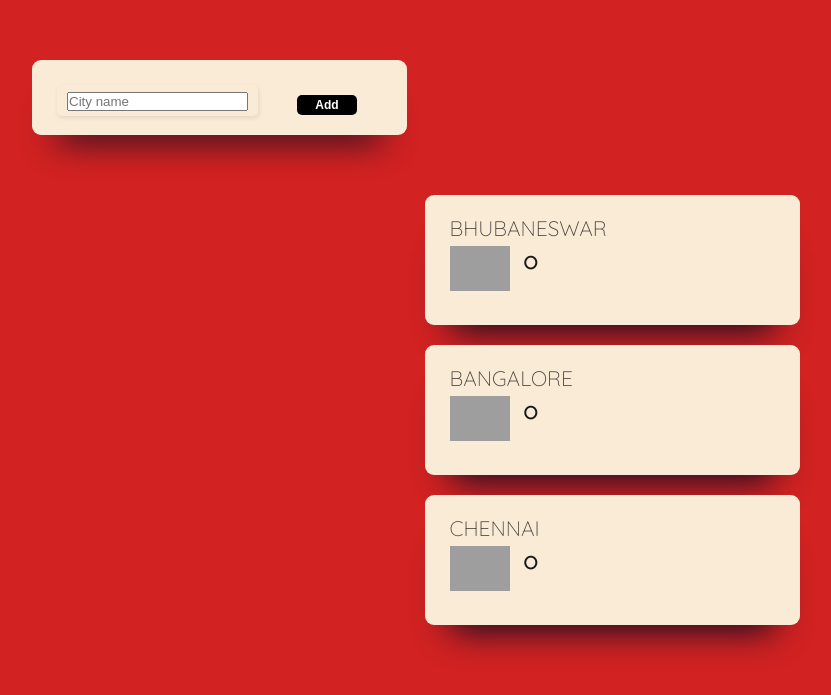
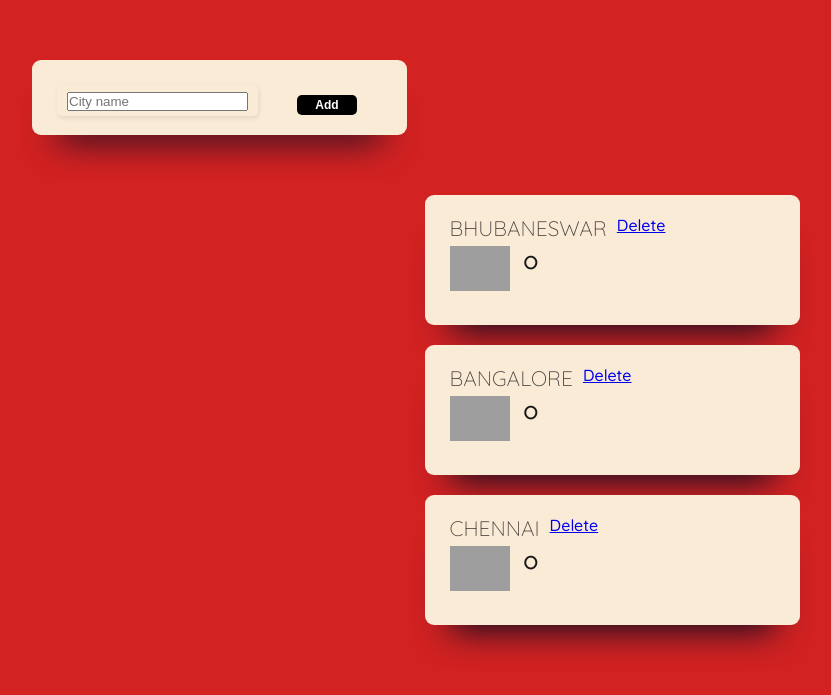
Before and after one commit to rshalem/Weather, a Django app: page /weather/ in a window 1280 px wide. Shown: the top 695 px of the page, without its empty margins (28-859 px from the left). Run offline with Django 3.2, Linux system fonts and the light colour scheme; data comes from the database, SQL or seed files in the repository; both versions use the stored data as it was after the commit; data that the repository does not hold is empty; grey boxes are pictures that could not be loaded.

Commit message:
Weather app (new)

```diff
--- a/the_weather/templates/the_weather/index.html
+++ b/the_weather/templates/the_weather/index.html
@@ -7,6 +7,7 @@
     {% load static %}
 
     <link rel="stylesheet" type="text/css" href="{% static 'the_weather/style.css' %}"/>
+
     <link href="https://fonts.googleapis.com/css2?family=Quicksand:wght@300;500&display=swap" rel="stylesheet">
 
 </head>
@@ -46,7 +47,7 @@
                 <div class="description">
                     {{ city.description }}
                 </div>
-
+                <a href="{% url 'the_weather:delete' city.city %}"> Delete </a>
             </div>
 
         </div>
--- a/the_weather/urls.py
+++ b/the_weather/urls.py
@@ -5,5 +5,5 @@ app_name = 'the_weather'
 
 urlpatterns = [
     path('', views.index, name='home'),
-
+    path('<city_name>/delete', views.delete, name='delete'),
 ]
--- a/the_weather/views.py
+++ b/the_weather/views.py
@@ -20,7 +20,7 @@ def index(request):
             form = CityForm(request.POST)
             form.save()
 
-
+    # else display all saved city weather
     all_city = City.objects.all()
     weather_list = []
     for city in all_city:
@@ -40,3 +40,8 @@ def index(request):
     form = CityForm()
     context = {'weather_list': weather_list}
     return render(request, 'the_weather/index.html', context=context)
+
+
+def delete(request, city_name):
+    City.objects.get(name=city_name).delete()
+    return redirect('the_weather:home')
```
Also changed, not shown: db.sqlite3.
